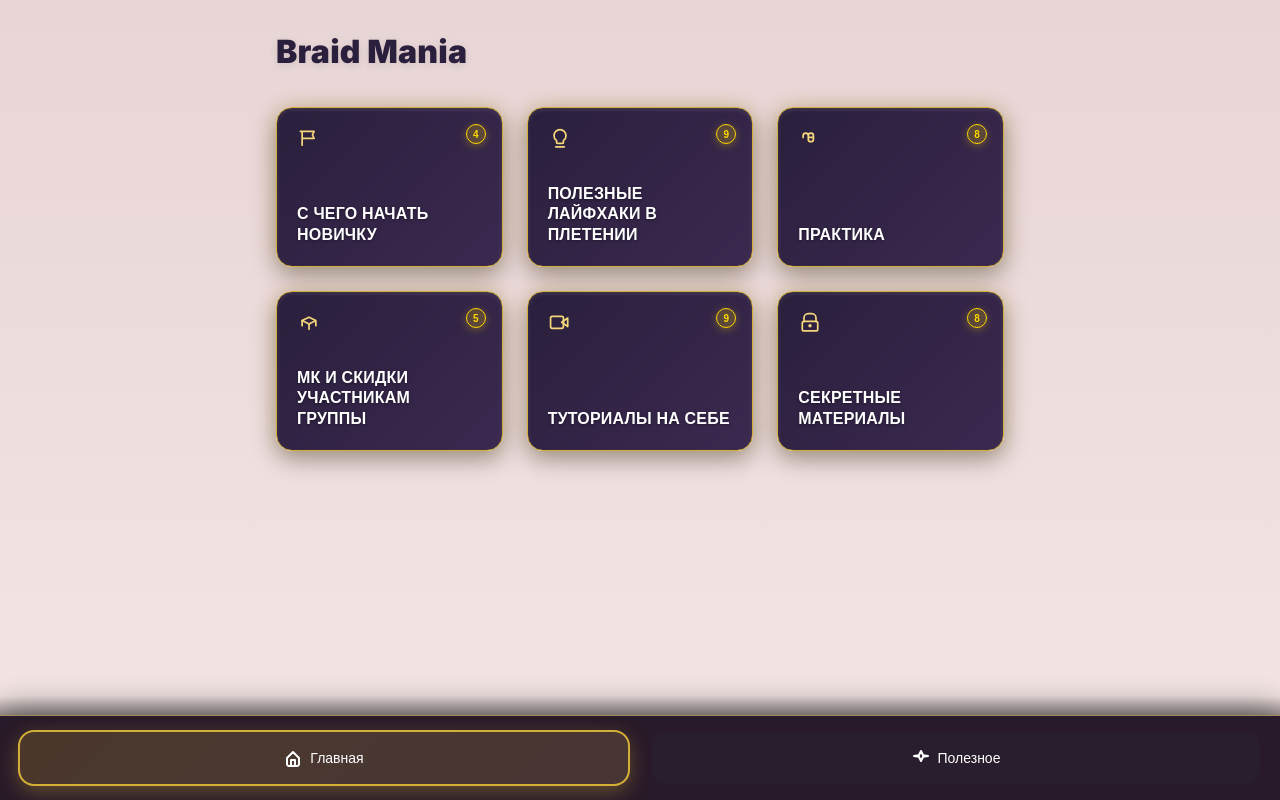
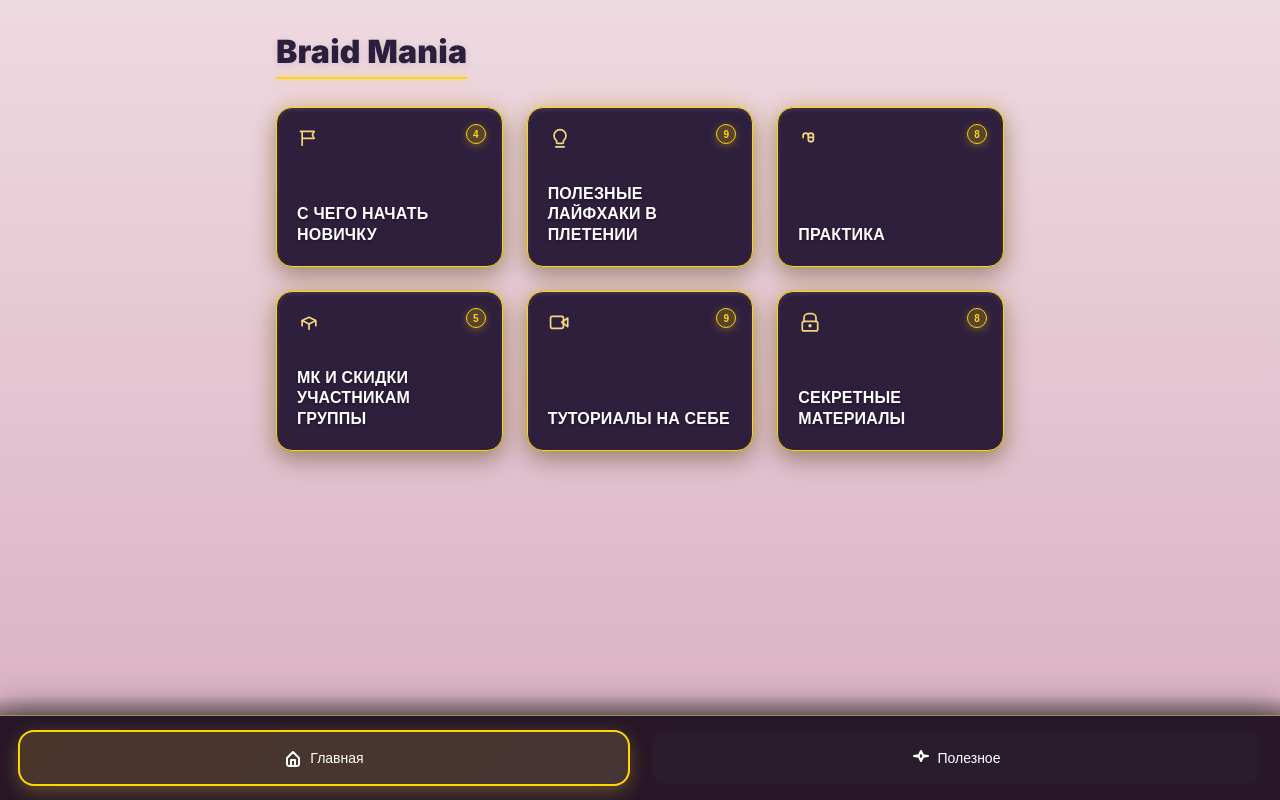
Before and after one commit to preff23/braidmaniaminiapp, a Next.js app: page / in a window 1280 px wide. Built offline with nearby package versions, Linux system fonts and the light colour scheme.

Commit message:
Refine design: solid gradient background, dark purple cards with gold borders, title underline, enhanced submenu buttons

```diff
--- a/src/app/globals.css
+++ b/src/app/globals.css
@@ -4,19 +4,18 @@
 
 :root {
   --bg: #1e0f1f;
-  --bg-top: #E8D5D5;
-  --bg-bottom: #F5E6E6;
+  --bg-top: #EFD9E0;
+  --bg-bottom: #D8AFC0;
   --surface: rgba(40, 30, 45, 0.8);
   --surface-dark: #1E1B1E;
-  --card-top: #2A1F3D;
-  --card-bottom: #3B294F;
+  --card-bg: #2E1F3D;
   --text: #FFFFFF;
   --text-secondary: #DDDDDD;
   --muted: #B6B6B6;
   --accent: #f5d67a;
   --accent-hover: #ffdf8a;
-  --border: #D4AF37;
-  --glow: rgba(212, 175, 55, 0.3);
+  --border: #FFD700;
+  --glow: rgba(255, 215, 0, 0.3);
   --badge-border: #FFD700;
   --badge-bg: rgba(255, 215, 0, 0.2);
   --shadow: 0 8px 24px rgba(0,0,0,.35);
@@ -105,6 +104,20 @@ a {
   letter-spacing: .2px;
   color: #2A1F3D;
   text-shadow: 0 2px 8px rgba(0, 0, 0, 0.1);
+  position: relative;
+  display: inline-block;
+}
+
+.titles h1::after {
+  content: '';
+  position: absolute;
+  bottom: -8px;
+  left: 0;
+  width: 100%;
+  height: 2px;
+  background: var(--border);
+  border-radius: 1px;
+  box-shadow: 0 0 8px rgba(255, 215, 0, 0.5);
 }
 
 /* Grid */
@@ -137,7 +150,7 @@ a {
 .card {
   position: relative;
   padding: 20px;
-  background: linear-gradient(135deg, var(--card-top) 0%, var(--card-bottom) 100%);
+  background: var(--card-bg);
   border-radius: var(--radius);
   box-shadow: var(--shadow), 0 0 20px var(--glow), inset 0 2px 4px rgba(255, 255, 255, 0.1);
   text-align: left;
@@ -171,6 +184,7 @@ a {
 
 .card:hover .card-icon {
   color: var(--accent-hover);
+  filter: drop-shadow(0 0 8px rgba(255, 215, 0, 0.6));
 }
 
 .card-title {
@@ -211,12 +225,12 @@ a {
 /* Submenu Card - карточки для подменю */
 .submenu-card {
   position: relative;
-  padding: 14px 20px;
-  background: linear-gradient(135deg, var(--card-top) 0%, var(--card-bottom) 100%);
+  padding: 16px 20px;
+  background: var(--card-bg);
   border-radius: var(--radius);
   box-shadow: var(--shadow), inset 0 2px 4px rgba(255, 255, 255, 0.1);
   text-align: left;
-  min-height: 60px;
+  min-height: 69px;
   transition: all 0.3s ease;
   border: 1.5px solid var(--border);
   cursor: pointer;
@@ -253,10 +267,11 @@ a {
 
 .submenu-card:hover .submenu-card-icon {
   color: var(--accent-hover);
+  filter: drop-shadow(0 0 8px rgba(255, 215, 0, 0.6));
 }
 
 .submenu-card-text {
-  font-weight: 600;
+  font-weight: 700;
   font-size: 17px;
   line-height: 1.3;
   color: var(--text);
@@ -274,6 +289,7 @@ a {
 .submenu-card:hover .submenu-card-arrow {
   transform: translateX(2px);
   color: var(--accent-hover);
+  filter: drop-shadow(0 0 8px rgba(255, 215, 0, 0.6));
 }
 
 /* Category Page Header */
@@ -302,6 +318,7 @@ a {
   color: var(--accent-hover);
   background: rgba(245, 214, 122, 0.15);
   transform: scale(1.05);
+  filter: drop-shadow(0 0 8px rgba(255, 215, 0, 0.6));
 }
 
 .category-back-button svg {
```
